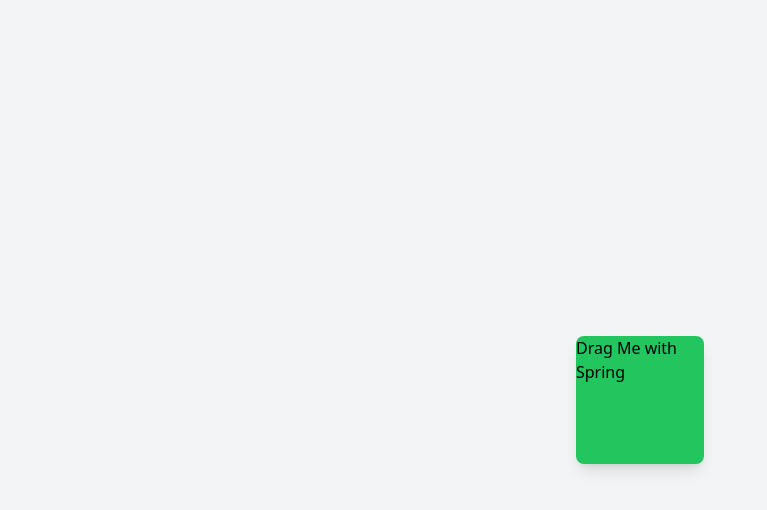
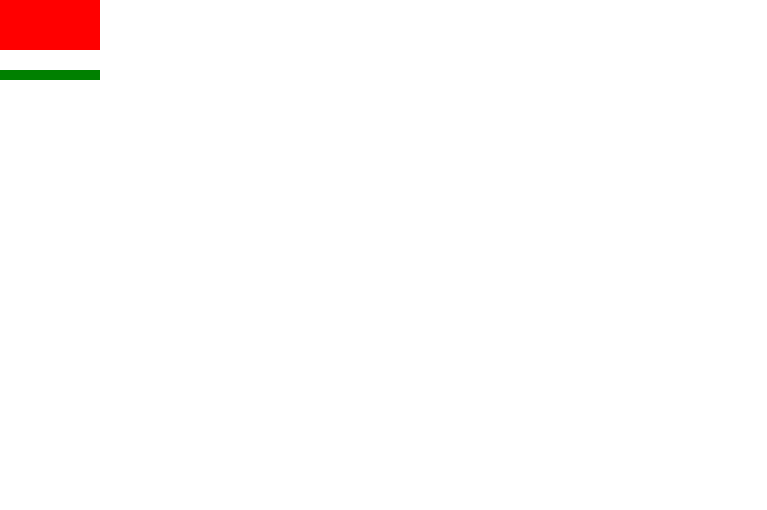
Before and after one commit to Cabdinasir64/Frame_Motion, a React (Vite) app: page / in a window 1280 px wide. Shown: the top 510 px of the page, without its empty margins (0-767 px from the left). Built offline with nearby package versions, Linux system fonts and the light colour scheme.

Commit message:
i added another file of animation 17 framer motion

```diff
--- a/src/App.jsx
+++ b/src/App.jsx
@@ -1,9 +1,9 @@
-import Animation16 from './Components/animation16'
+import Animation17 from './Components/animation17'
 function App() {
 
   return (
     <>
-      <Animation16 />
+      <Animation17 />
 
     </>
   )
--- /dev/null
+++ b/src/Components/animation17.jsx
@@ -0,0 +1,29 @@
+import { motion, useMotionValue, useTransform } from "framer-motion";
+
+export default function animation17() {
+  const x = useMotionValue(0);
+  const width = useTransform(x, [0, 400], [100, 500]);
+
+  return (
+    <div className="flex flex-col space-y-4">
+      <motion.div
+        drag="x"
+        dragConstraints={{ left: 0, right: 400 }}
+        style={{
+          x,
+          width: 100,
+          height: 50,
+          background: "red",
+        }}
+      />
+      <motion.div
+        style={{
+          width,
+          height: 10,
+          background: "green",
+          marginTop: 20,
+        }}
+      />
+    </div>
+  );
+}
```
